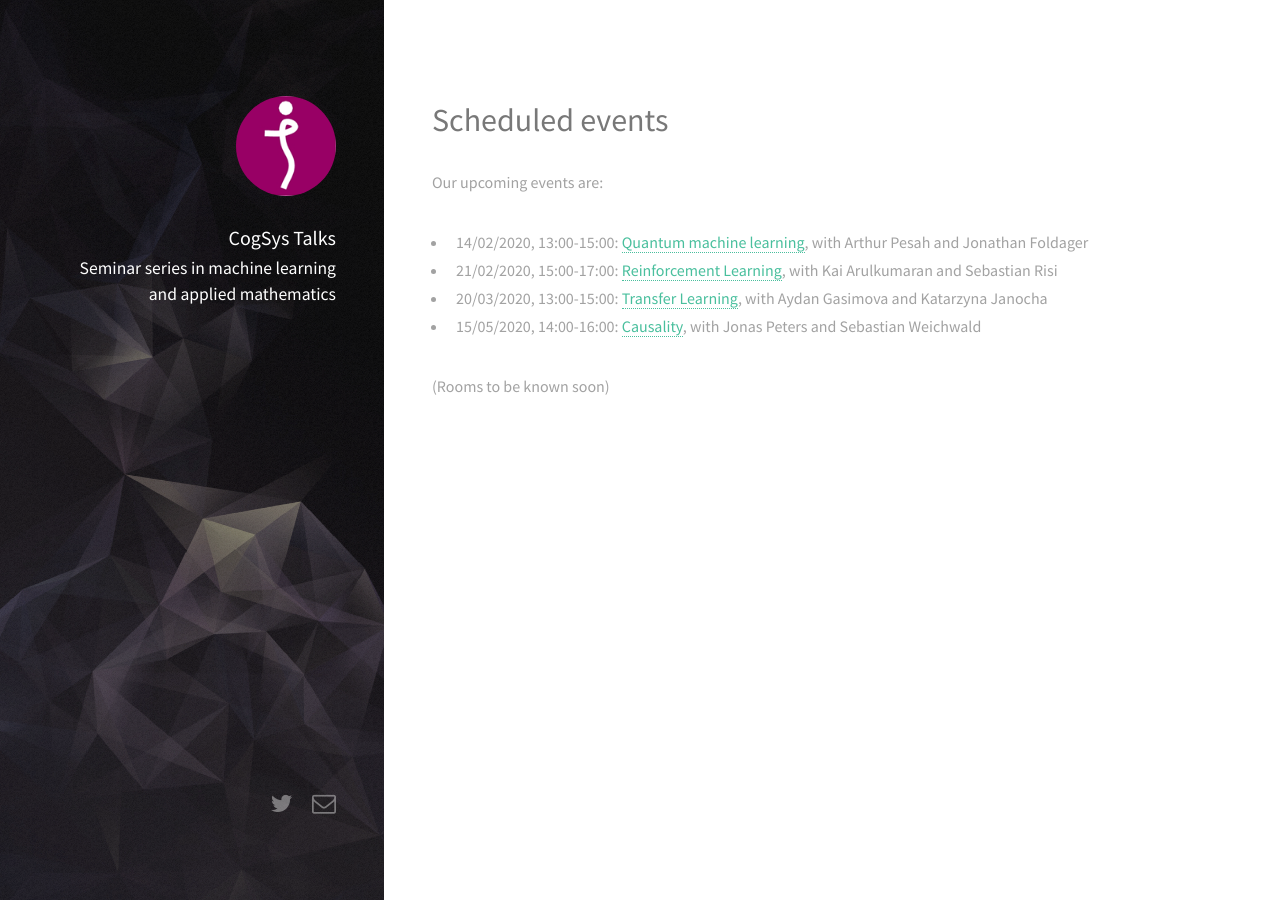
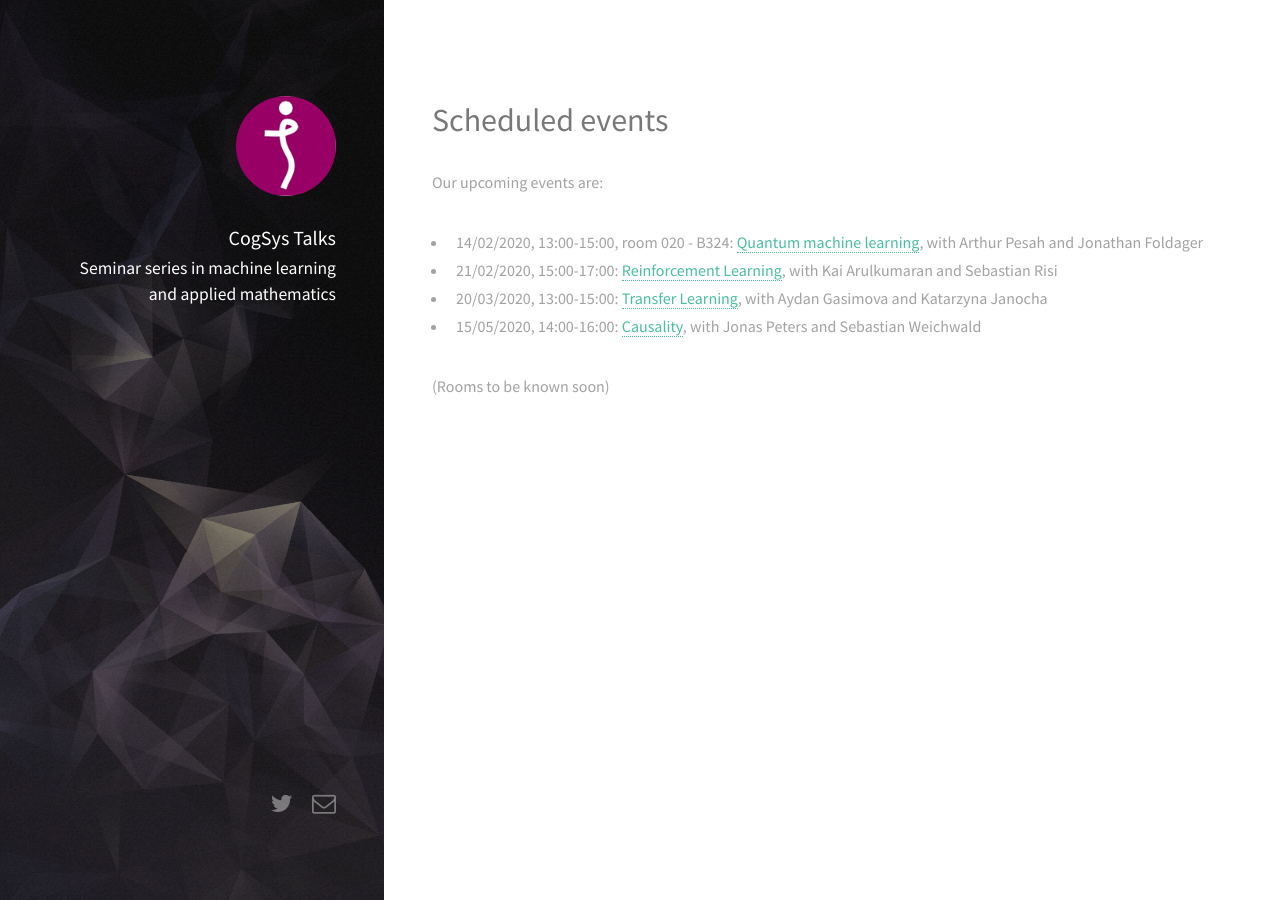
Before and after one commit to cogsystalks/cogsystalks.github.io, a Jekyll site: the page built from pages/schedule.md, in a window 1280 px wide. Built offline with Jekyll 4.4.1, drawn with Linux system fonts in a browser that asks for light colours; nearby versions of some CDN libraries.

Commit message:
change_room

```diff
--- a/pages/schedule.md
+++ b/pages/schedule.md
@@ -6,7 +6,7 @@ permalink: /schedule/
 
 Our upcoming events are:
 
-  - 14/02/2020, 13:00-15:00:
+  - 14/02/2020, 13:00-15:00, room 020 - B324:
   [Quantum machine learning]({{ site.baseurl }}{% link _posts/2020-01-27-quantum.md %}), with Arthur Pesah and Jonathan Foldager
   - 21/02/2020, 15:00-17:00:
   [Reinforcement Learning]({{ site.baseurl }}{% link _posts/2020-01-27-reinforcement-learning.md %}), with Kai Arulkumaran and Sebastian Risi
```
